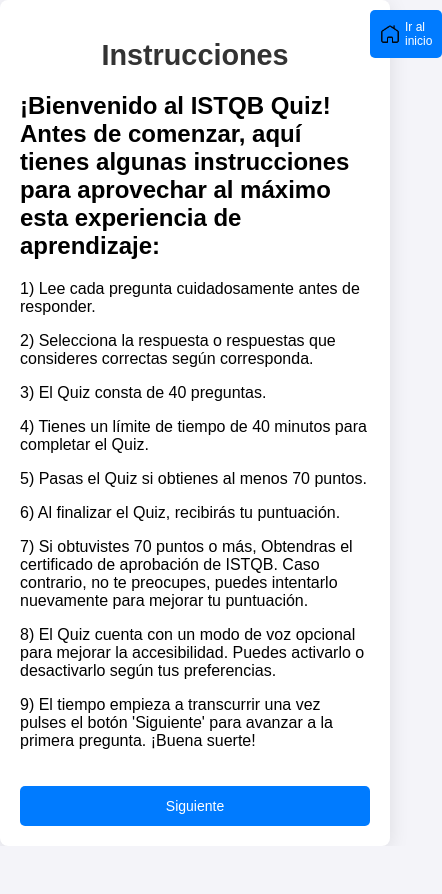
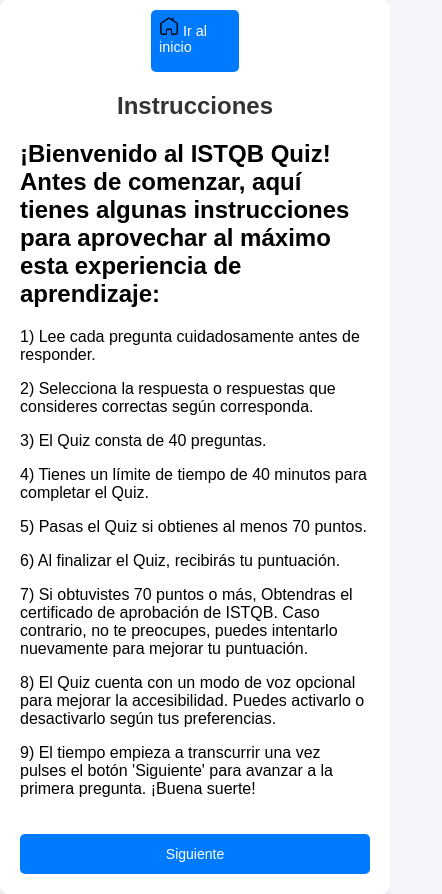
Before and after one commit to AdrianFallas/ISTQB-repo, a website: page Utility/Instructions/Instructions.html in a window 390 px wide. Shown: the whole page, 442 px wide, since content can reach past the window. Before the commit the page ends 846 px from the top, so only its background shows below. Drawn offline with Linux system fonts and the light colour scheme.

Commit message:
css
arreglara css de instructions

```diff
--- a/Utility/Instructions/Instructions.html
+++ b/Utility/Instructions/Instructions.html
@@ -10,7 +10,7 @@
 
 <body>
     <div class="container">
-        <div id="btn-home" style="margin-left: 30em;" class="voz-button" title="Go to home" >
+        <div id="btn-home" title="Go to home" >
             <img style="align-items: end; padding: 20px auto; max-height: 20px; max-width: 30px; cursor: pointer;"
                 src="../Imagenes/home.png" alt="Home" class="home-icon">
             <span id="home">Go to home</span>
--- a/Utility/Instructions/styles.css
+++ b/Utility/Instructions/styles.css
@@ -51,6 +51,7 @@
 
 
 h1 {
+    margin-top: 2em; /* Espacio superior para el título */
     text-align: center; /* Centrar el título */
     color: #333; /* Color del texto */
     font-size: 1.8em; /* Tamaño de fuente más grande */
@@ -73,10 +74,25 @@
 #timer {
     font-size: 24px; /* Tamaño del texto del cronómetro */
     color: #ff0000; /* Color rojo para el cronómetro */
-    position: fixed; /* Posicionamiento fijo */
+    position: absolute; /* Posicionamiento fijo */
     top: 20px; /* Espacio desde la parte superior */
     right: 20px; /* Espacio desde la derecha */
     z-index: 1000; /* Asegurarse de que esté por encima de otros elementos */
+}
+#btn-home {
+    font-size: 1em; /* Tamaño del texto del */
+    position: absolute; /* Posicionamiento fijo */
+    top: 10px; /* Espacio desde la parte superior */
+    left: 50%; /* Posición horizontal centrada */
+    transform: translateX(-50%); /* Centrar horizontalmente */
+    background: #007bff; /* Color azul ejemplo, ajusta a tu tema */
+    color: white;
+    border: none;
+    padding: 10px;
+    border-radius: 5px;
+    cursor: pointer;
+    z-index: 1000; /* Asegurarse de que esté por encima de otros elementos */
+    transition: background 0.3s ease;
 }
 
 .question {
@@ -143,9 +159,10 @@
 }
 
 /* Media Queries para Responsividad */
-@media (max-width: 600px) {
+@media (max-width: 738px) {
     h1 {
-        font-size: 1 .5em; /* Tamaño de fuente más pequeño en pantallas pequeñas */
+        margin-top: 3em; /* Más espacio superior para el título en pantallas pequeñas */
+        font-size: 1.5em; /* Tamaño de fuente más pequeño en pantallas pequeñas */
     }
 
     #timer {
@@ -167,4 +184,14 @@
     #language {
         width: 100%; /* Hacer que el selector ocupe todo el ancho */
     }
+
+    #btn-home, .voz-button {
+    font-size: 0.9em;   /* más pequeño */
+    padding: 6px 8px;   /* menos espacio interno */
+    width: 5em;
+    height: 3.5em;
+    }
+
+
+
 }
--- a/Vista/styles.css
+++ b/Vista/styles.css
@@ -159,7 +159,7 @@
 }
 
 /* Media Queries para Responsividad */
-@media (max-width: 600px) {
+@media (max-width: 738px) {
     h1 {
         margin-top: 3em; /* Más espacio superior para el título en pantallas pequeñas */
         font-size: 1.5em; /* Tamaño de fuente más pequeño en pantallas pequeñas */
```
